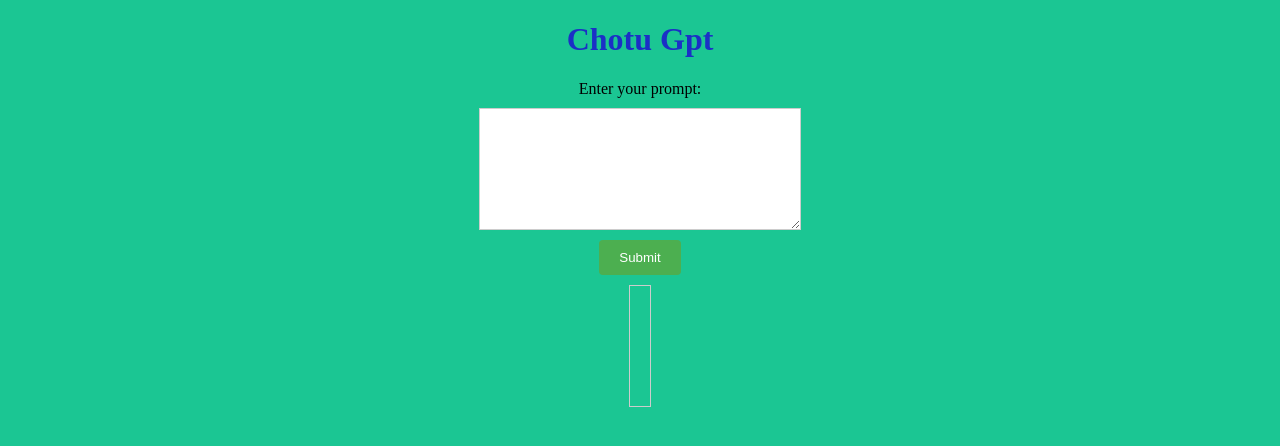
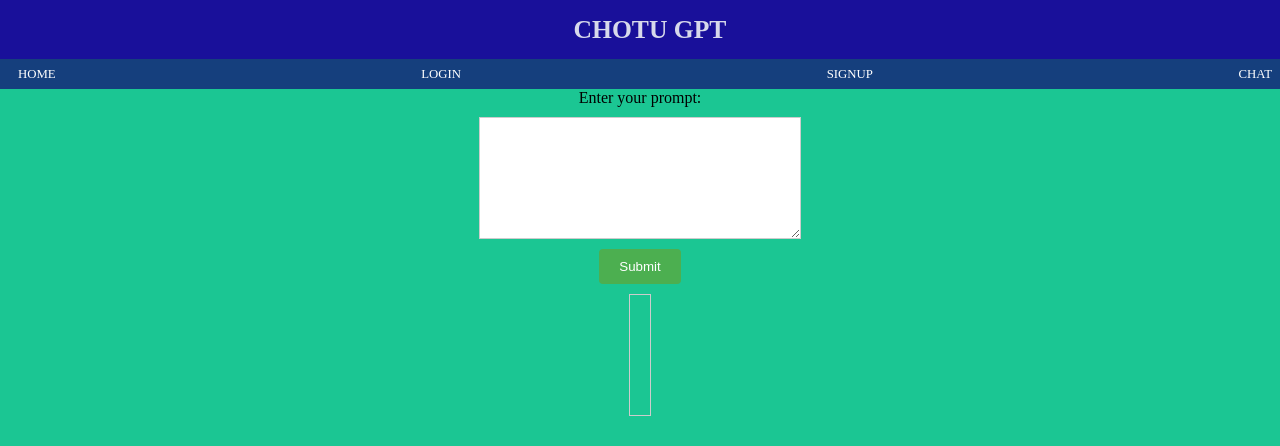
Before and after one commit to navjotNSK/Chotu-Gpt-Web, a plain HTML site: page index.html in a window 1280 px wide. Drawn offline with Linux system fonts and the light colour scheme.

```diff
--- a/index.html
+++ b/index.html
@@ -6,9 +6,18 @@
     <title>Chotu Gpt</title>
     <link rel="stylesheet" href="style.css"> </head>
 <body>
-    <div class="container_heading">
+  <header class="container_heading">
+    <h1>Chotu Gpt</h1>
+</header>
+    <!-- <div class="container_heading">
         <h1>Chotu Gpt</h1>
-      </div>
+      </div> -->
+      <nav>
+        <a href="index.html">Home</a>
+        <a href="#login">Login</a>
+        <a href="#signup">Signup</a>
+        <a href="chat.html">Chat</a>
+    </nav>
 
     <div class="container">
         <label for="input-text">Enter your prompt:</label>
--- a/script.js
+++ b/script.js
@@ -3,6 +3,7 @@ const submitButton = document.getElementById('submit-button');
 const inputText = document.getElementById('input-text');
 const outputText = document.getElementById('output-text');
 const loadingIndicator = document.getElementById('loading-indicator');
+
 
 // Import the GoogleGenerativeAI library
 import { GoogleGenerativeAI } from "@google/generative-ai";
@@ -10,18 +11,38 @@ import { GoogleGenerativeAI } from "@google/generative-ai";
 // Initialize the Google Generative AI client
 const API_KEY = 'YOUR_API_KEY'; // Replace with your API key
 const genAI = new GoogleGenerativeAI(API_KEY);
+const model = genAI.getGenerativeModel({ model: "gemini-pro" });
 
 async function run(prompt) {
-
-  const model = genAI.getGenerativeModel({ model: "gemini-pro" });
-
-
   const result = await model.generateContent(prompt);
   const response = await result.response;
   const text = response.text();
 
   return text;
 }
+
+
+let globalHistory = [];
+async function chat(msg) {
+console.log(globalHistory);
+  const chat = model.startChat({
+    history: globalHistory,
+    generationConfig: {
+      maxOutputTokens: 100,
+    },
+  });
+
+  const result = await chat.sendMessage(msg);
+  globalHistory.push({role: "user" , parts : msg});
+  const response = await result.response;
+  const text = response.text();
+  console.log(text);
+  globalHistory.push({role: "model" , parts : text});
+
+  return text;
+}
+
+
 
 submitButton.addEventListener('click', async () => {
   const prompt = inputText.value.trim();
@@ -36,6 +57,7 @@ submitButton.addEventListener('click', async () => {
   try {
     const generatedText = await run(prompt);
     outputText.textContent = generatedText;
+    console.log(generatedText);
   } catch (error) {
     console.error(error);
     outputText.textContent = 'An error occurred. Please try again later.';
--- a/style.css
+++ b/style.css
@@ -1,13 +1,11 @@
 /* style.css */
 
-body {
-    background-color: #1bc693;
-  }
+
 
 
 .container_heading {
     text-align: center;
-    color: #1b2fc6;
+    color: #d7d9eb;
   }
 
 .container {
@@ -52,3 +50,63 @@ button:hover {
     text-align: center;
     margin-top: 10px;
 }
+
+/* Ensure a smooth transition across viewports */
+html, body {
+    height: 100vh;
+    margin: 0;
+    padding: 0;
+    overflow: hidden; /* Prevent scrollbars if you want the content to fit perfectly */
+    background-color: #1bc693;
+}
+
+nav {
+    display: flex;
+    justify-content: space-between;
+    align-items: center;
+    width: 100vw; /* Fit horizontally */
+    height: 20px; /* Adjust height as needed */
+    background-color: #153f7d;
+    padding: 5px;
+}
+
+nav a {
+    color: #fff;
+    text-decoration: none;
+    padding: 3px;
+    margin: 0 10px;
+    font-size: 0.8rem; /* Increase font size for better readability */
+    text-transform: uppercase; /* Enhance clarity with uppercase */
+    transition: background-color 0.2s ease-in-out; /* Add smooth hover effect */
+    display: grid;
+    place-items: center;
+    background-color: #153f7d;
+    text-align: center;
+    height: auto;
+}
+
+nav a:hover {
+    background-color: #1267bc; /* Darken link on hover */
+    border: 1px solid #13599f; /* Add a border instead of background color */
+    padding: 10px;
+}
+
+
+header {
+    width: 100vw;
+    height: 39px;
+    background-color: #19109a;
+    color: #fff;
+    display: flex;
+    justify-content: center;
+    align-items: center;
+    padding: 10px;
+    font-size: 0.8rem;
+    text-transform: uppercase;
+}
+
+
+/* Ensure content doesn't overlap the header and nav bar */
+.main-content {
+    padding-top: 140px; /* Adjust based on header and nav bar heights */
+}
```
Also changed, not shown: chat.html (added, +35 -0 lines), chat.js (added, +80 -0 lines).
